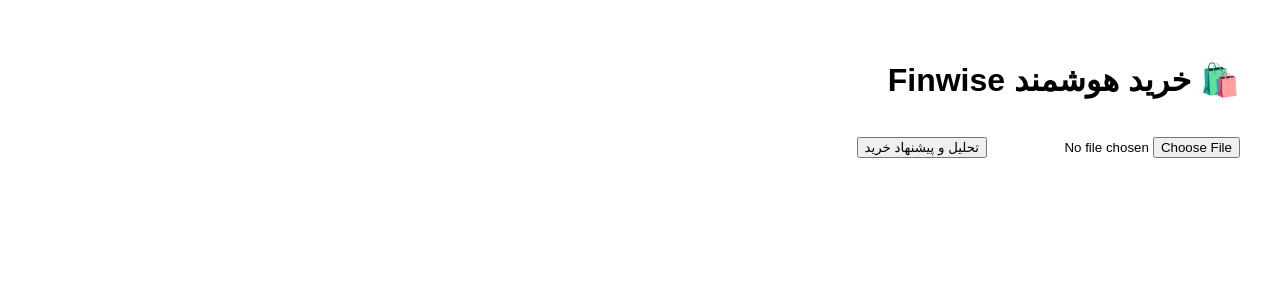
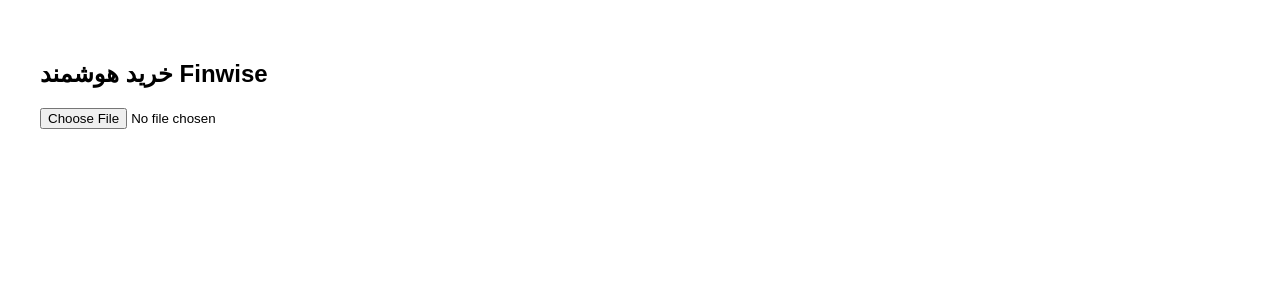
Before and after one commit to alieslambeigi-blip/Finwise-app, a Next.js app: page /smart-buy in a window 1280 px wide. Shown: the top 300 px of the page. Built offline with nearby package versions, Linux system fonts and the light colour scheme.

Commit message:
Update smart-buy.js with full logic for image, label, price, and suggestion

```diff
--- a/pages/smart-buy.js
+++ b/pages/smart-buy.js
@@ -1,105 +1,58 @@
-import React, { useState } from "react";
+import { useState } from "react";
 
 export default function SmartBuy() {
   const [image, setImage] = useState(null);
-  const [base64, setBase64] = useState("");
-  const [labels, setLabels] = useState([]);
-  const [selectedLabel, setSelectedLabel] = useState("");
-  const [result, setResult] = useState("");
-  const [userBudget, setUserBudget] = useState(10000000); // بودجه فرضی
+  const [query, setQuery] = useState("");
+  const [minPrice, setMinPrice] = useState(null);
+  const [message, setMessage] = useState("");
+  const [loading, setLoading] = useState(false);
 
-  // آپلود تصویر و تبدیل به base64
-  const handleUpload = async (e) => {
+  const handleFileChange = async (e) => {
     const file = e.target.files[0];
     if (!file) return;
 
     const reader = new FileReader();
     reader.onloadend = async () => {
-      const base64String = reader.result.split(",")[1];
-      setBase64(base64String);
-      setImage(reader.result);
+      const base64Image = reader.result.split(",")[1];
+      setLoading(true);
 
-      // ارسال به Vision API
-      const response = await fetch("/api/vision", {
+      // مرحله ۱: ارسال تصویر به Vision API
+      const visionRes = await fetch("/api/vision", {
         method: "POST",
         headers: { "Content-Type": "application/json" },
-        body: JSON.stringify({ image: base64String }),
+        body: JSON.stringify({ image: base64Image }),
       });
 
-      const data = await response.json();
-      setLabels(data.labels || []);
+      const visionData = await visionRes.json();
+      const queryFromVision = visionData.query || "کالا";
+      setQuery(queryFromVision);
+
+      // مرحله ۲: ارسال query به Price API
+      const priceRes = await fetch("/api/price", {
+        method: "POST",
+        headers: { "Content-Type": "application/json" },
+        body: JSON.stringify({ query: queryFromVision }),
+      });
+
+      const priceData = await priceRes.json();
+      setMinPrice(priceData.minPrice);
+      setMessage(priceData.message || "");
+      setLoading(false);
     };
+
     reader.readAsDataURL(file);
   };
 
-  // تحلیل و پیشنهاد خرید
-  const analyzePurchase = async () => {
-    const query = selectedLabel || labels[0];
-    if (!query) {
-      setResult("❌ هیچ کالایی شناسایی نشد.");
-      return;
-    }
-
-    // ارسال به API قیمت
-    const response = await fetch("/api/price", {
-      method: "POST",
-      headers: { "Content-Type": "application/json" },
-      body: JSON.stringify({ query }),
-    });
-
-    const data = await response.json();
-    const price = data.minPrice;
-
-    if (price === 0) {
-      setResult("❌ قیمت کالا یافت نشد. لطفاً نام دقیق‌تری انتخاب کنید.");
-      return;
-    }
-
-    // تحلیل بودجه و پیشنهاد
-    let suggestion = "";
-    if (price <= userBudget) {
-      suggestion = "✅ خرید نقدی پیشنهاد می‌شود.";
-    } else if (price <= userBudget * 2) {
-      suggestion = "💳 خرید اقساطی BNPL پیشنهاد می‌شود.";
-    } else {
-      suggestion = "📉 پیشنهاد: کالای مشابه ارزان‌تر یا دریافت وام.";
-    }
-
-    setResult(`📦 کالا: ${query}\n💰 قیمت: ${price.toLocaleString()} تومان\n🛍️ ${suggestion}`);
-  };
-
   return (
-    <div style={{ padding: "2rem", fontFamily: "sans-serif", direction: "rtl" }}>
-      <h1>🛍️ خرید هوشمند Finwise</h1>
-
-      <input type="file" accept="image/*" onChange={handleUpload} />
-
-      {image && (
-        <div style={{ marginTop: "1rem" }}>
-          <img src={image} alt="کالا" style={{ width: "200px" }} />
-        </div>
+    <div style={{ padding: "2rem", fontFamily: "sans-serif" }}>
+      <h2>خرید هوشمند Finwise</h2>
+      <input type="file" accept="image/*" onChange={handleFileChange} />
+      {loading && <p>در حال تحلیل تصویر و دریافت قیمت...</p>}
+      {query && <p>نام کالا: {query}</p>}
+      {minPrice !== null && (
+        <p>کمترین قیمت: {minPrice.toLocaleString()} تومان</p>
       )}
-
-      {labels.length > 0 && (
-        <div style={{ marginTop: "1rem" }}>
-          <h3>🔍 انتخاب کالا:</h3>
-          <select onChange={(e) => setSelectedLabel(e.target.value)}>
-            {labels.map((label, index) => (
-              <option key={index} value={label}>{label}</option>
-            ))}
-          </select>
-        </div>
-      )}
-
-      <button onClick={analyzePurchase} style={{ marginTop: "1rem" }}>
-        تحلیل و پیشنهاد خرید
-      </button>
-
-      {result && (
-        <div style={{ marginTop: "2rem", background: "#eee", padding: "1rem" }}>
-          <pre>{result}</pre>
-        </div>
-      )}
+      {message && <p>پیشنهاد: {message}</p>}
     </div>
   );
-}
+      }
```
